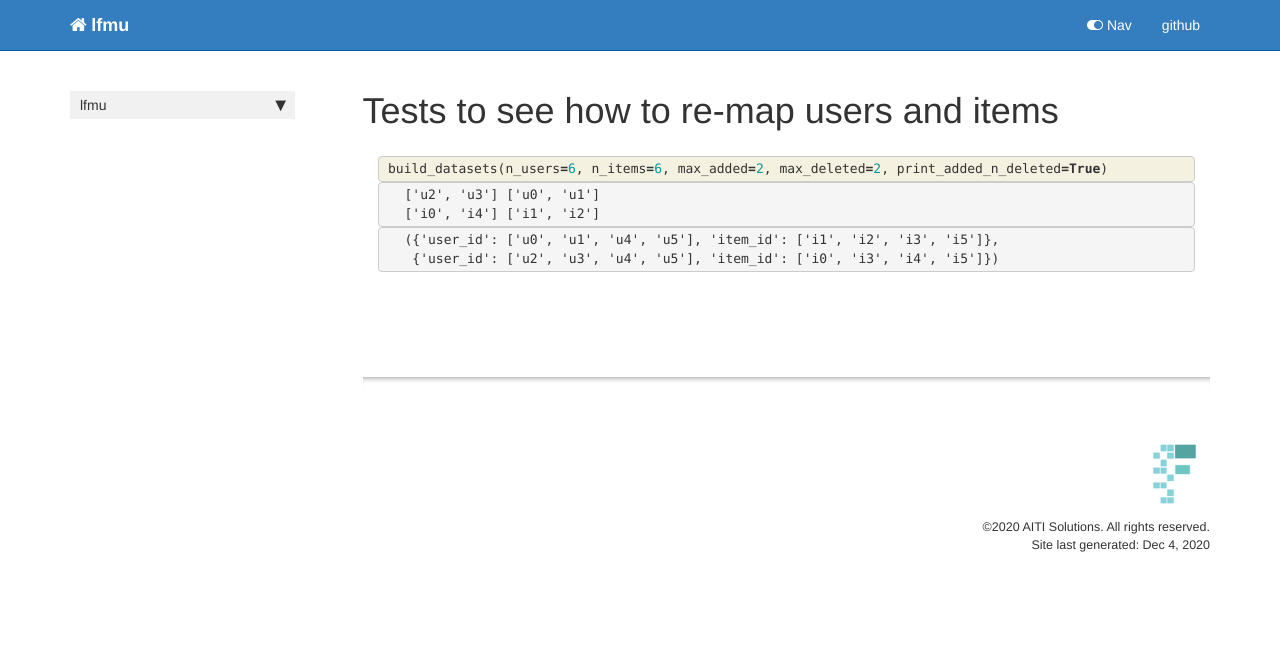
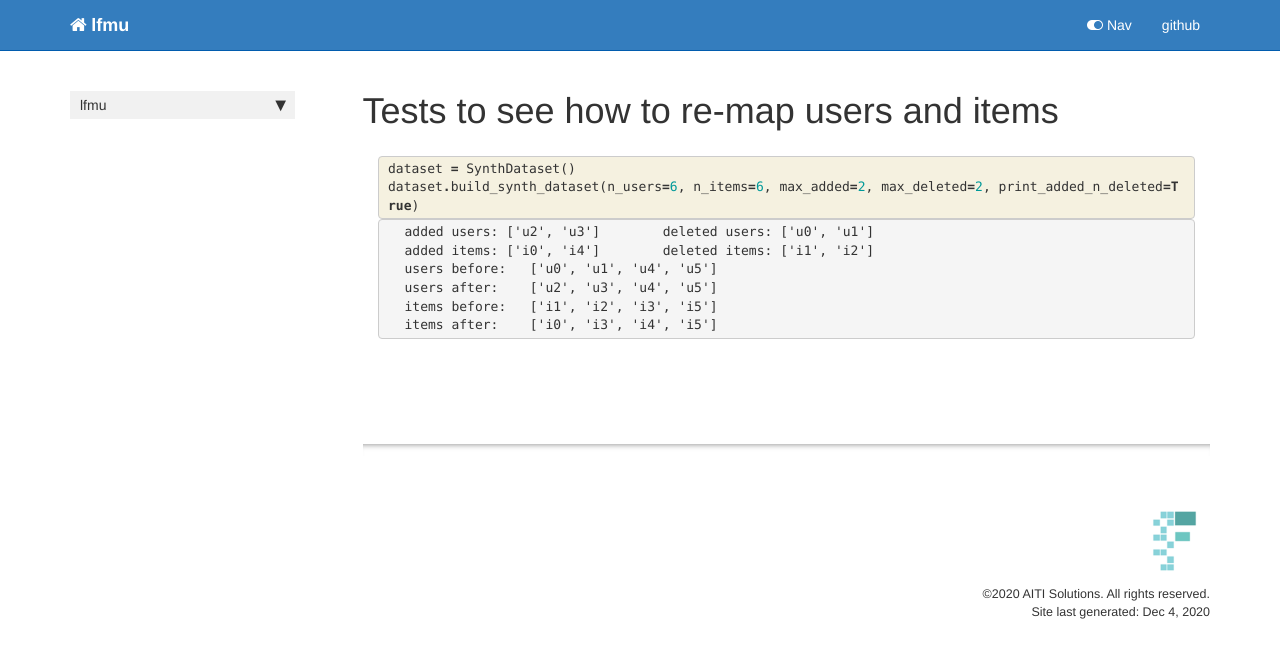
Before and after one commit to sgaseretto/lfmu, a Jekyll site: the page built from docs/test_mockdatasets.html, in a window 1280 px wide. Shown: the top 658 px of the page. Built offline with Jekyll 4.4.1, drawn with Linux system fonts in a browser that asks for light colours; nearby versions of some CDN libraries; comment, search, counter and statistics services are not loaded.

Commit message:
Fixed mockdatasets notebook

```diff
--- a/docs/test_mockdatasets.html
+++ b/docs/test_mockdatasets.html
@@ -36,7 +36,8 @@ nb_path: "notebooks/02_test_mockdatasets.ipynb"
 
 <div class="inner_cell">
     <div class="input_area">
-<div class=" highlight hl-ipython3"><pre><span></span><span class="n">build_datasets</span><span class="p">(</span><span class="n">n_users</span><span class="o">=</span><span class="mi">6</span><span class="p">,</span> <span class="n">n_items</span><span class="o">=</span><span class="mi">6</span><span class="p">,</span> <span class="n">max_added</span><span class="o">=</span><span class="mi">2</span><span class="p">,</span> <span class="n">max_deleted</span><span class="o">=</span><span class="mi">2</span><span class="p">,</span> <span class="n">print_added_n_deleted</span><span class="o">=</span><span class="kc">True</span><span class="p">)</span>
+<div class=" highlight hl-ipython3"><pre><span></span><span class="n">dataset</span> <span class="o">=</span> <span class="n">SynthDataset</span><span class="p">()</span>
+<span class="n">dataset</span><span class="o">.</span><span class="n">build_synth_dataset</span><span class="p">(</span><span class="n">n_users</span><span class="o">=</span><span class="mi">6</span><span class="p">,</span> <span class="n">n_items</span><span class="o">=</span><span class="mi">6</span><span class="p">,</span> <span class="n">max_added</span><span class="o">=</span><span class="mi">2</span><span class="p">,</span> <span class="n">max_deleted</span><span class="o">=</span><span class="mi">2</span><span class="p">,</span> <span class="n">print_added_n_deleted</span><span class="o">=</span><span class="kc">True</span><span class="p">)</span>
 </pre></div>
 
     </div>
@@ -49,21 +50,14 @@ nb_path: "notebooks/02_test_mockdatasets.ipynb"
 <div class="output_area">
 
 <div class="output_subarea output_stream output_stdout output_text">
-<pre>[&#39;u2&#39;, &#39;u3&#39;] [&#39;u0&#39;, &#39;u1&#39;]
-[&#39;i0&#39;, &#39;i4&#39;] [&#39;i1&#39;, &#39;i2&#39;]
+<pre>added users: [&#39;u2&#39;, &#39;u3&#39;]	 deleted users: [&#39;u0&#39;, &#39;u1&#39;]
+added items: [&#39;i0&#39;, &#39;i4&#39;]	 deleted items: [&#39;i1&#39;, &#39;i2&#39;]
+users before:	[&#39;u0&#39;, &#39;u1&#39;, &#39;u4&#39;, &#39;u5&#39;]
+users after:	[&#39;u2&#39;, &#39;u3&#39;, &#39;u4&#39;, &#39;u5&#39;]
+items before:	[&#39;i1&#39;, &#39;i2&#39;, &#39;i3&#39;, &#39;i5&#39;]
+items after:	[&#39;i0&#39;, &#39;i3&#39;, &#39;i4&#39;, &#39;i5&#39;]
 </pre>
 </div>
-</div>
-
-<div class="output_area">
-
-
-
-<div class="output_text output_subarea output_execute_result">
-<pre>({&#39;user_id&#39;: [&#39;u0&#39;, &#39;u1&#39;, &#39;u4&#39;, &#39;u5&#39;], &#39;item_id&#39;: [&#39;i1&#39;, &#39;i2&#39;, &#39;i3&#39;, &#39;i5&#39;]},
- {&#39;user_id&#39;: [&#39;u2&#39;, &#39;u3&#39;, &#39;u4&#39;, &#39;u5&#39;], &#39;item_id&#39;: [&#39;i0&#39;, &#39;i3&#39;, &#39;i4&#39;, &#39;i5&#39;]})</pre>
-</div>
-
 </div>
 
 </div>
```
Also changed, not shown: 2 other files.
